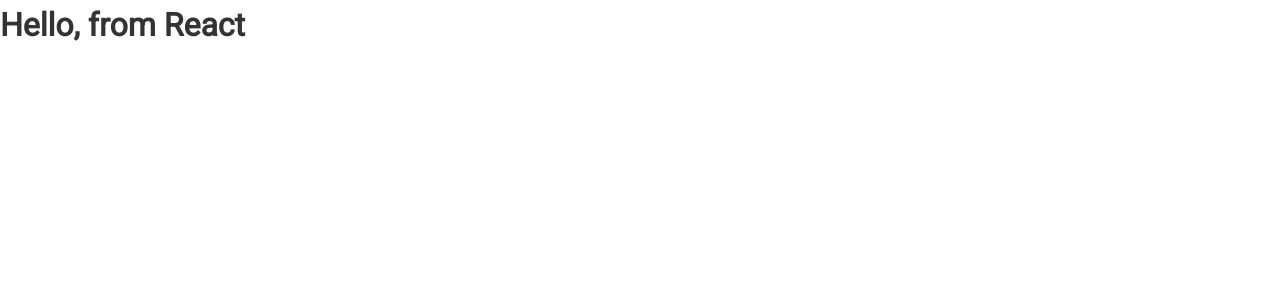
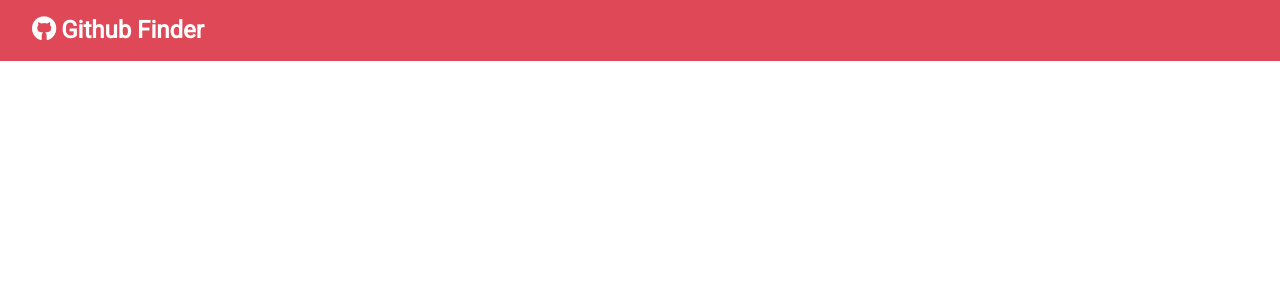
Before and after one commit to 41un/GitHub-Finder, a React (Create React App) app: page / in a window 1280 px wide. Shown: the top 300 px of the page. Built offline with nearby package versions, Linux system fonts and the light colour scheme; the HTML template or start-up script is replaced by a standard one.

Commit message:
added prop types

```diff
--- a/public/index.html
+++ b/public/index.html
@@ -24,7 +24,8 @@
       work correctly both with client-side routing and a non-root public URL.
       Learn how to configure a non-root public URL by running `npm run build`.
     -->
-    <title>React App</title>
+    <link rel="stylesheet" href="https://use.fontawesome.com/releases/v5.6.1/css/all.css">
+    <title>Github Finder</title>
   </head>
   <body>
     <noscript>You need to enable JavaScript to run this app.</noscript>
--- a/src/App.js
+++ b/src/App.js
@@ -1,11 +1,15 @@
 import React, { Component } from 'react';
+import Navbar from './components/layout/Navbar';
 import './App.css';
 
 class App extends Component {
+  foo = () => 'Bars';
+
   render() {
+
     return (
       <div className="App" >
-        <h1>Hello, from React</h1>
+        <Navbar />
       </div>
     );
   }
--- /dev/null
+++ b/src/components/layout/Navbar.js
@@ -0,0 +1,27 @@
+import React, { Component } from 'react';
+import PropTypes from 'prop-types';
+
+
+export class Navbar extends Component {
+    static defaultProps = {
+        title: 'Github Finder',
+        icon: 'fab fa-github'
+    };
+
+    static propTypes = {
+        title: PropTypes.string.isRequired,
+        icon: PropTypes.string.isRequired
+    };
+
+    render() {
+        return (
+            <nav className="navbar bg-primary">
+                <h1>
+                    <i className={this.props.icon} /> {this.props.title}
+                </h1>
+            </nav>
+        )
+    }
+}
+
+export default Navbar
```
